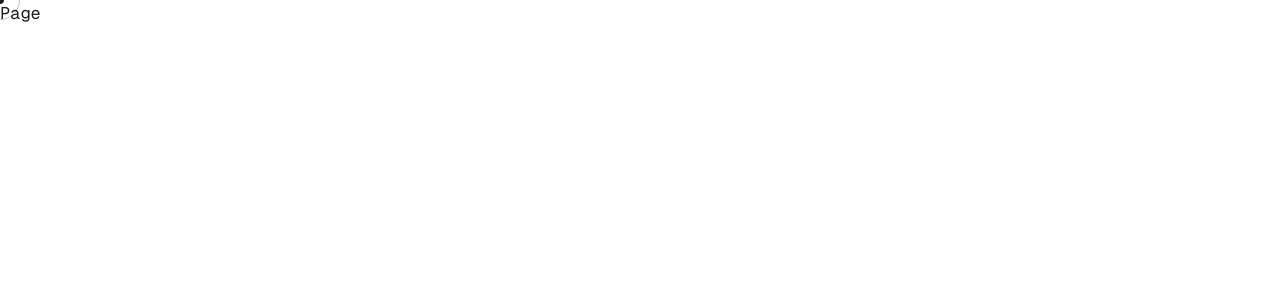
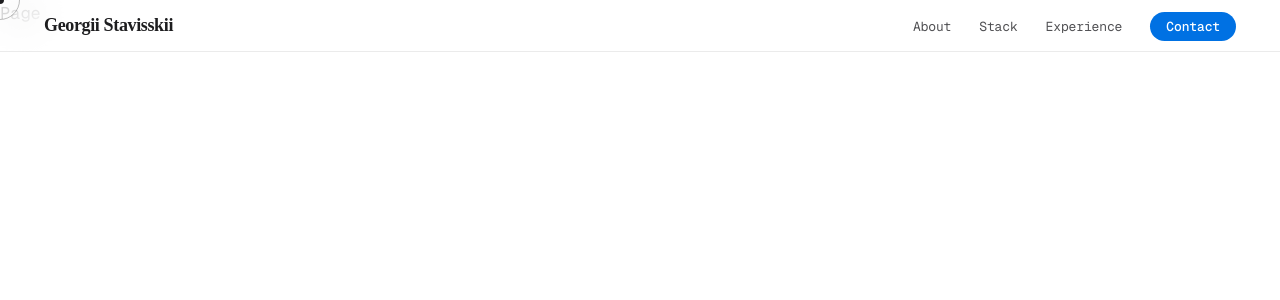
Before and after one commit to georgystavissky/personalWebsite, a Next.js app: page / in a window 1280 px wide. Shown: the top 300 px of the page. Built offline with nearby package versions, Linux system fonts and the light colour scheme.

Commit message:
Add navbar component

```diff
--- a/src/components/navbar/Navbar.tsx
+++ b/src/components/navbar/Navbar.tsx
@@ -1,15 +1,43 @@
-import Link from "next/link";
 import "./navbar.scss";
 
-type NavLink = {
-  text: string;
-  href: string;
-};
+interface INavLink {
+  content: string;
+  addClass?: string;
+}
 
-const navLinks: NavLink[] = [];
+const navLinks: INavLink[] = [
+  {
+    content: "About",
+  },
+  {
+    content: "Stack",
+  },
+  {
+    content: "Experience",
+  },
+  {
+    content: "Contact",
+    addClass: "nav-cta",
+  },
+];
 
 const Navbar = () => {
-  return <nav></nav>;
+  const listEls = navLinks.map((l, i) => (
+    <li key={i}>
+      <a href={"#" + l.content.toLowerCase()} className={l.addClass ?? ""}>
+        {l.content}
+      </a>
+    </li>
+  ));
+
+  return (
+    <nav>
+      <a href="#" className="nav-logo">
+        Georgii Stavisskii
+      </a>
+      <ul className="nav-links">{listEls}</ul>
+    </nav>
+  );
 };
 
 export default Navbar;
--- a/src/components/navbar/navbar.scss
+++ b/src/components/navbar/navbar.scss
@@ -0,0 +1,53 @@
+nav {
+  position: fixed;
+  top: 0;
+  left: 0;
+  right: 0;
+  z-index: 100;
+  height: 52px;
+  display: flex;
+  align-items: center;
+  justify-content: space-between;
+  padding: 0 44px;
+  background: rgba(255, 255, 255, 0.72);
+  backdrop-filter: saturate(180%) blur(20px);
+  -webkit-backdrop-filter: saturate(180%) blur(20px);
+  border-bottom: 1px solid rgba(0, 0, 0, 0.08);
+}
+.nav-logo {
+  font-family: "Playfair Display", serif;
+  font-weight: 600;
+  font-size: 18px;
+  letter-spacing: -0.02em;
+  color: var(--text);
+  text-decoration: none;
+}
+.nav-links {
+  display: flex;
+  gap: 28px;
+  list-style: none;
+}
+.nav-links a {
+  color: var(--text-secondary);
+  text-decoration: none;
+  font-size: 13px;
+  font-weight: 400;
+  letter-spacing: -0.01em;
+  transition: color 0.2s;
+}
+.nav-links a:hover {
+  color: var(--text);
+}
+.nav-cta {
+  background: var(--blue);
+  color: white !important;
+  padding: 6px 16px;
+  border-radius: 980px;
+  font-size: 13px !important;
+  font-weight: 500 !important;
+  transition: background 0.2s !important;
+}
+.nav-cta:hover {
+  background: var(--blue-hover) !important;
+  color: white !important;
+}
```
